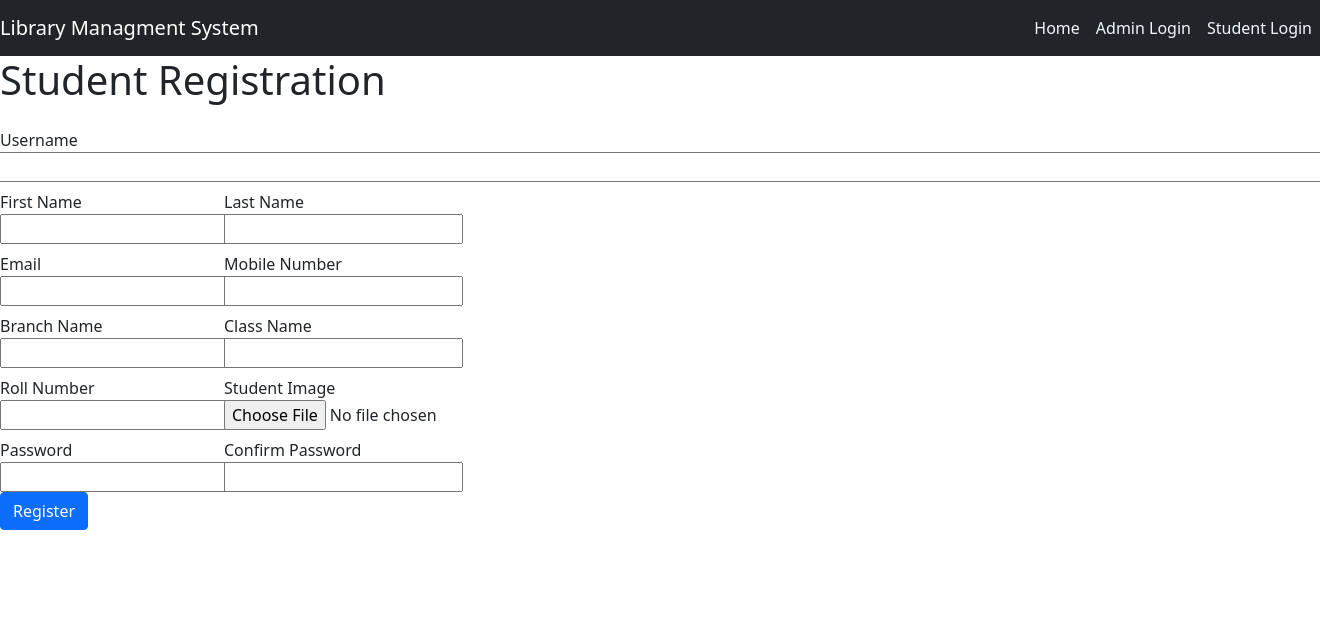
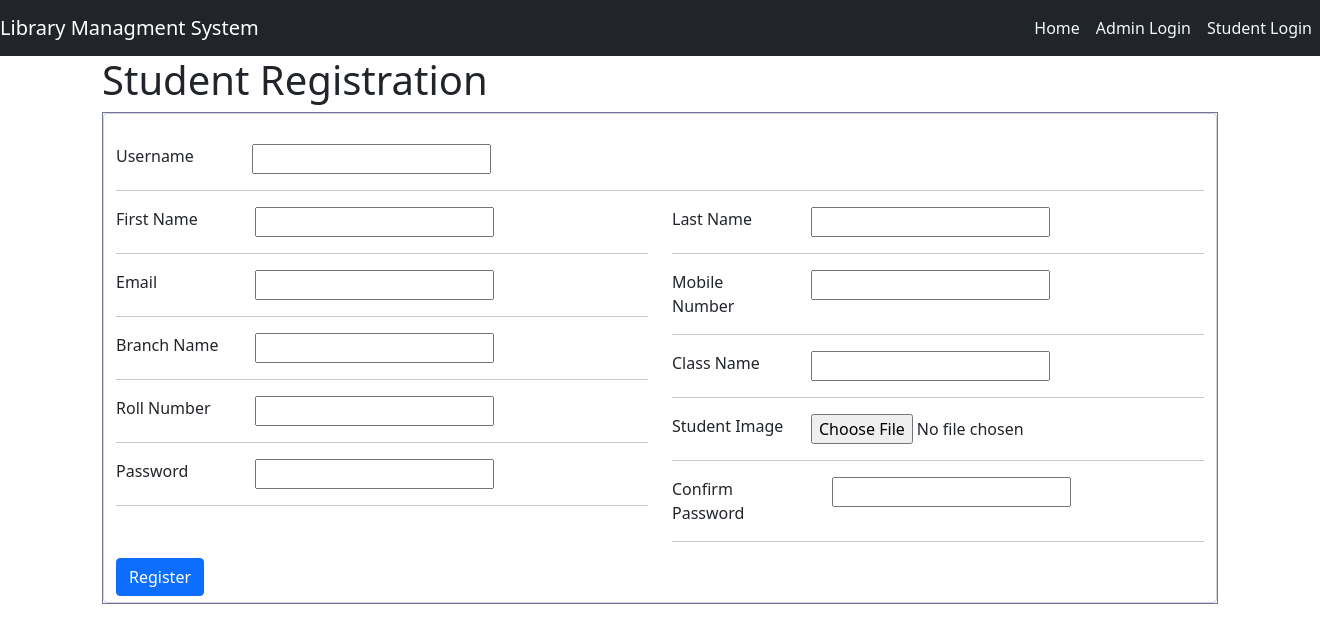
Before and after one commit to mohammadteeti/LibraryManagmentSystem, a Django app: page /student_registration/ in a window 1320 px wide; the page is wider, and only the part inside the window is pictured. Shown: the top 643 px of that part. Run offline with Django 4.2, Linux system fonts and the light colour scheme; parts of the project's set-up code (start-up, migrations or seed data) failed here and were passed over; some libraries are stand-ins or nearby versions.

Commit message:
add styiling to the pages and forms

```diff
--- a/LibraryManagementSystem/Library/templates/library/profile.html
+++ b/LibraryManagementSystem/Library/templates/library/profile.html
@@ -1,6 +1,12 @@
 
 {% extends 'base.html' %}
 {% load static %}
+
+{% block css %}
+<link rel="stylesheet" href="{% static 'css/profile.css' %}">
+{% endblock css %}
+
+
 {% block content %}
  <div class="container" style="justify-content:center;text-align:center;" ><h1>Welcome {{request.user}} </h1></div>
 
--- a/LibraryManagementSystem/Library/templates/library/student_registration.html
+++ b/LibraryManagementSystem/Library/templates/library/student_registration.html
@@ -1,80 +1,114 @@
-{% extends 'base.html' %} {% block content %}
+{% extends 'base.html' %}
 
+{% load static %}
+{% block css %}
+<link rel="stylesheet" href="{% static 'css/student_registration.css' %}">
+{% endblock css %}
+
+{% block content %}
+
+<div class="container student-registration-container">
 <h1>Student Registration</h1>
 {% load crispy_forms_tags %}
 
 <form method="post"  enctype="multipart/form-data">
 
     {% csrf_token %}
-  <div class="form-group">
-    <div class="row mt-4">
-      <label for="username">Username</label>
-      <input type="text" id="username" name="username" required value="{{form.username}}"/>
+  <div class="form-group ">
+<div class="form-control">
+
+    <div class="row username-row  mt-4 ">
+      <div class="col-md-1"><label for="username">Username</label></div>
+      <div class="col-md-2"> <input type="text" tabindex="1" id="username" name="username" required value="{{form.username}}"/></div>
+    </div>
+    <hr>
+
+    <div class="row main-row">
+      <div class="col main-col-1">
+
+    <div class="row firstName-row">
+      <div class="col-md-3"><label for="firstname">First Name</label></div>
+      <div class="col-md-2"><input type="text"   tabindex="2" name="firstname" id="firstname"  required value="{{form.firstname}}" /></div>
+    </div>
+<hr>
+    <div class="row email-row">
+      <div class="col-md-3"><label for="email">Email</label></div>
+      <div class="col-md-2"><input type="text"  tabindex="4" name="email" id="email"  required value="{{form.email}}"/></div>
     </div>
 
-    <div class="form-group row mt-2">
-      <div class="col-md-2">
-        <label for="firstname">First Name</label>
-        <input type="text" name="firstname" id="firstname"  required value="{{form.firstname}}" />
+    <hr>
+
+    <div class="row branch-row">
+      <div class="col-md-3"><label for="branch">Branch Name</label></div>
+      <div class="col-md-2"><input type="text"  tabindex="6" name="branch" id="branch" value="{{form.branch}}"/></div>
     </div>
-      <div class="col-md-2">
-        <label for="lastname">Last Name</label>
-        <input type="text" name="lastname" id="lastname" required value="{{form.lastname}}"/>
-      </div>
+    <hr>
+    <div class="row roll-row">
+      <div class="col-md-3"><label for="roll">Roll Number</label></div>
+      <div class="col-md-2"><input type="text"  tabindex="8" name="roll" id="roll" value="{{form.roll}}"/></div>
     </div>
 
-    <div class="form-group row mt-2">
-        <div class="col-md-2">
-          <label for="email">Email</label>
-          <input type="text" name="email" id="email"  required value="{{form.email}}"/>
-        </div>
-        <div class="col-md-2">
-          <label for="mobile">Mobile Number</label>
-          <input type="text" name="mobile" id="mobile"   value="{{form.mobile}}"/>
-        </div>
+<hr>
+
+    <div class="row password-row">
+      <div class="col-md-3"><label for="password">Password</label></div>
+      <div class="col-md-2"><input type="password"  tabindex="10" name="password"  required id="password" /></div>
     </div>
 
-      <div class="form-group row mt-2">
-        <div class="col-md-2">
-          <label for="branch">Branch Name</label>
-          <input type="text" name="branch" id="branch" value="{{form.branch}}"/>
-        </div>
-        <div class="col-md-2">
-          <label for="className">Class Name</label>
-          <input type="text" name="className" id="className" value="{{form.className}}" />
-        </div>
+    <hr>
+
   </div>
 
+  <div class="col main-col-2">
 
-      <div class="form-group row mt-2">
-        <div class="col-md-2">
-          <label for="roll">Roll Number</label>
-          <input type="text" name="roll" id="roll" value="{{form.roll}}"/>
-        </div>
-        <div class="col-md-2">
-          <label for="image">Student Image</label>
-          <input type="file" name="image" id="image"  required value="{{form.image}}"/>
-        </div>
+    <div class="row lastName-row">
+      <div class="col-md-3"><label for="lastname">Last Name</label></div>
+      <div class="col-md-2"><input type="text"  tabindex="3" name="lastname" id="lastname" required value="{{form.lastname}}"/></div>
     </div>
 
-      <div class="form-group row mt-2">
-        <div class="col-md-2">
-          <label for="password">Password</label>
-          <input type="password" name="password"  required id="password" />
+    <hr>
+
+    <div class="row phone-row">
+      <div class="col-md-3"><label for="mobile">Mobile Number</label></div>
+      <div class="col-md-2"><input type="text"  tabindex="5" name="mobile" id="mobile"   value="{{form.mobile}}"/></div>
     </div>
-        <div class="col-md-2">
-          <label for="passwordConfirm">Confirm Password</label>
-          <input type="password" name="passwordConfirm" required id="passwordConfirm" />
+    <hr>
+
+
+    <div class="row class-row">
+      <div class="col-md-3"><label for="className">Class Name</label></div>
+      <div class="col-md-2"><input type="text"  tabindex="7" name="className" id="className" value="{{form.className}}"/></div>
+    </div>
+
+    <hr>
+
+    <div class="row img-row">
+      <div class="col-md-3"><label for="image">Student Image</label></div>
+      <div class="col-md-2"> <input type="file"  tabindex="9" name="image" id="image"  required value="{{form.image}}"/></div>
+    </div>
+
+    <hr>
+
+    <div class="row confirm-password-row">
+      <div class="col-md-3"><label for="passwordConfirm">Confirm Password</label></div>
+      <div class="col-md-2"> <input type="password"  tabindex="11" name="passwordConfirm" required id="passwordConfirm" /></div>
+    </div>
+
+    <hr>
+
+
   </div>
 
   </div>
 
+  <div class="form-group">
+    <button class="btn btn-primary"  tabindex="12" >Register</button>
 </div>
-  <div class="form-group">
-    <button class="btn btn-primary">Register</button>
 </div>
+</div>
+</form>
 
-</form>
+</div>
 {% if passwordNotMatch %}
 <script>
     if (alert){
```
Also changed, not shown: LibraryManagementSystem/Library/templates/library/add_book.html (+48 -3 lines), LibraryManagementSystem/Library/templates/library/delete_form.html (added, +62 -0 lines), LibraryManagementSystem/Library/templates/library/edit_profile.html (+9 -1 lines), LibraryManagementSystem/Library/templates/library/index.html (+17 -3 lines), LibraryManagementSystem/Library/templates/library/issue_book.html (+39 -0 lines), LibraryManagementSystem/Library/templates/library/student_issued_books.html (+10 -2 lines), LibraryManagementSystem/Library/templates/library/view_books.html (+11 -4 lines), LibraryManagementSystem/Library/templates/library/view_issued_books.html (+36 -11 lines), LibraryManagementSystem/Library/templates/library/view_students.html (+5 -5 lines). Lines whose indentation alone changed are shown as unchanged.
